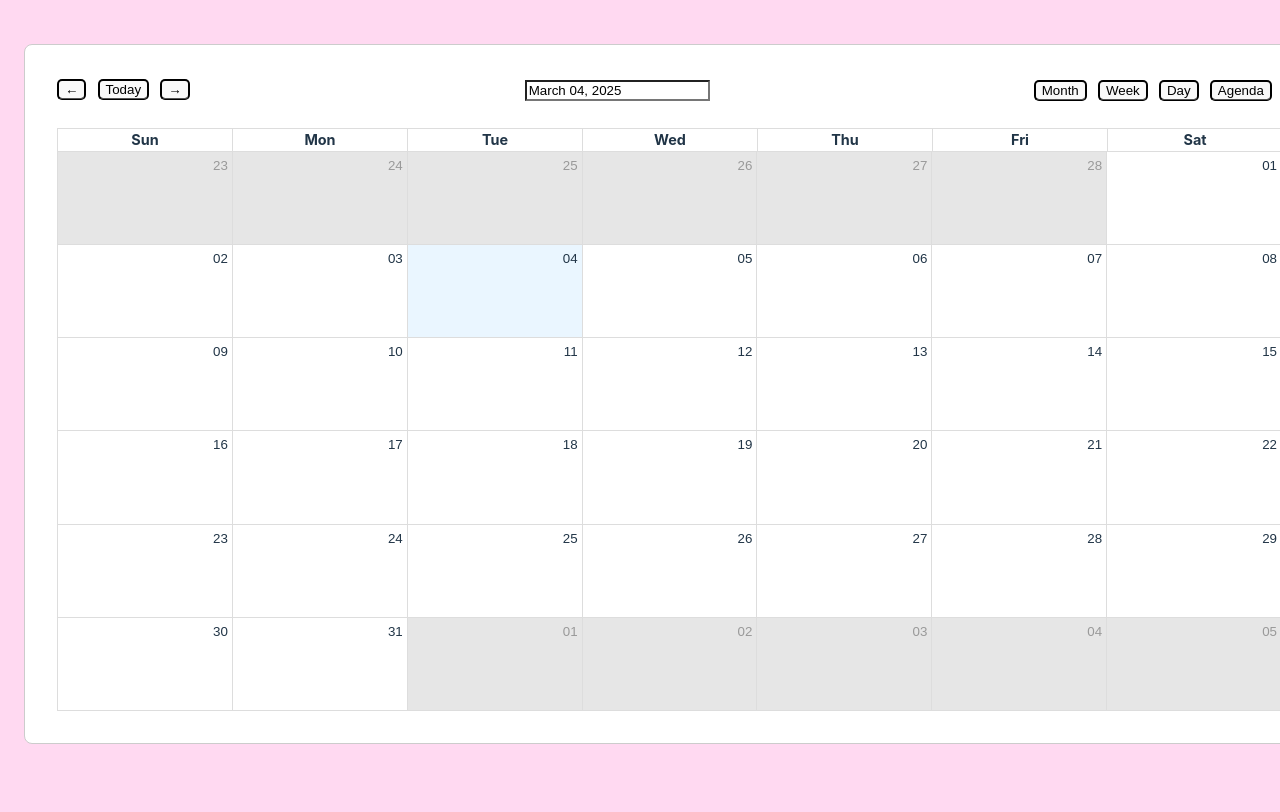
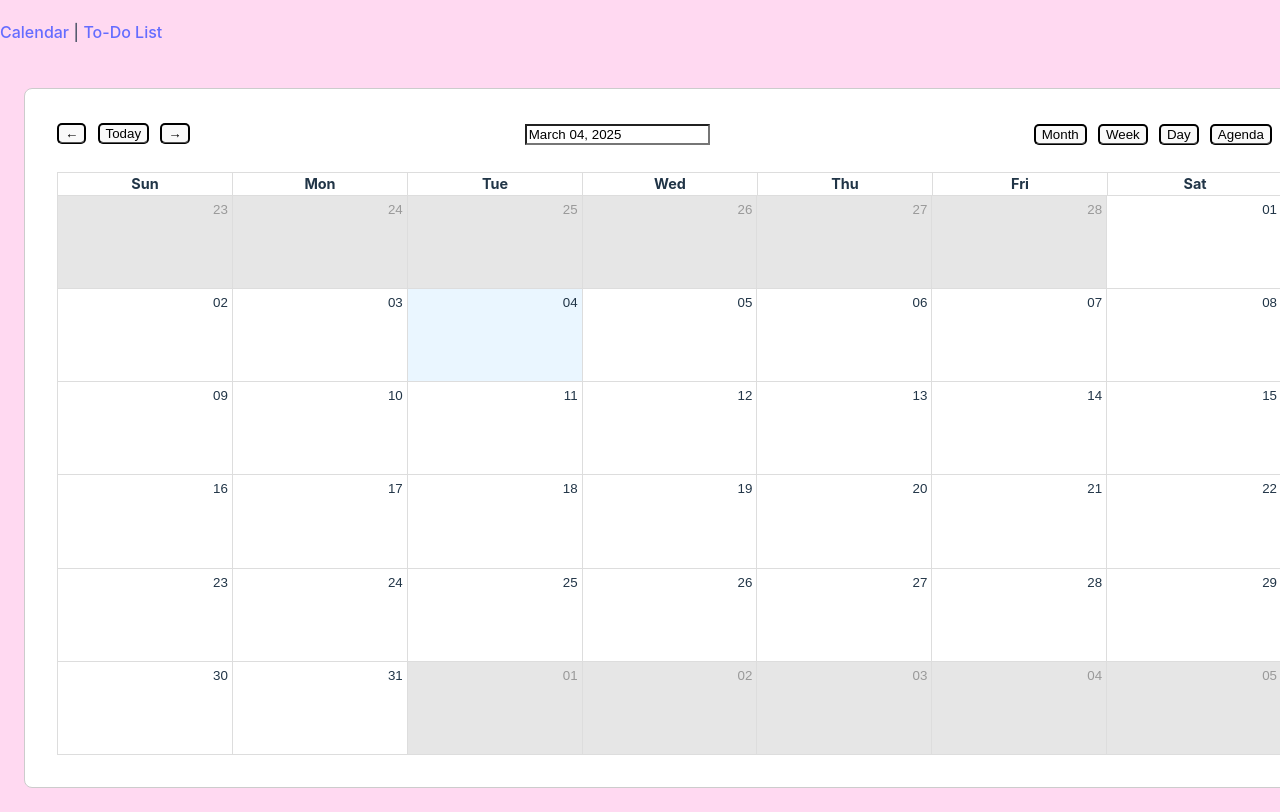
Before and after one commit to sapierre26/ToDo_List, a React (Vite) app in the folder frontend/: page / in a window 1280 px wide. Shown: the top 812 px of the page. Built offline with nearby package versions, Linux system fonts and the light colour scheme.

Commit message:
todolist page implmented

```diff
--- a/frontend/src/App.jsx
+++ b/frontend/src/App.jsx
@@ -1,16 +1,23 @@
-//ToDoList
-import React from 'react'
-import './App.css'
-
-// import SplitScreen from "./SplitScreen.jsx"
+import React from 'react';
+import { BrowserRouter as Router, Route, Routes, Link } from 'react-router-dom';
+import './App.css';
 import CalendarComponent from './components/CalendarComponent';
-
+import TodoList from './components/todoList';
 
 function App() {
-	return (
-        <div style={{ height: "95vh", width: "100%", padding: "20px", display: "block", justifyContent: "center", alignItems: "center" }}>
-            <CalendarComponent />
-        </div>
+    return (
+        <Router>
+            <div style={{ height: "95vh", width: "100%", padding: "20px" }}>
+                <nav style={{ marginBottom: '20px' }}>
+                    <Link to="/">Calendar</Link> | <Link to="/tasks">To-Do List</Link>
+                </nav>
+
+                <Routes>
+                    <Route path="/" element={<CalendarComponent />} />
+                    <Route path="/tasks" element={<TodoList />} />
+                </Routes>
+            </div>
+        </Router>
     );
 }
 
```
